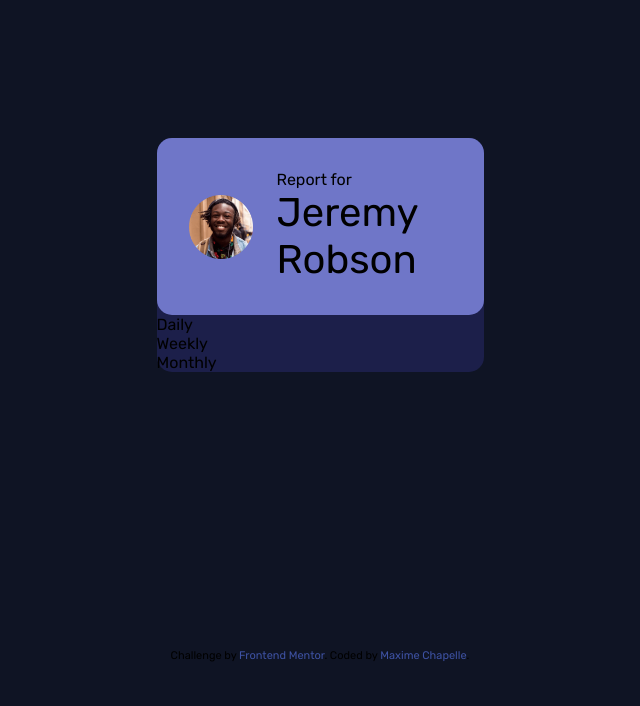
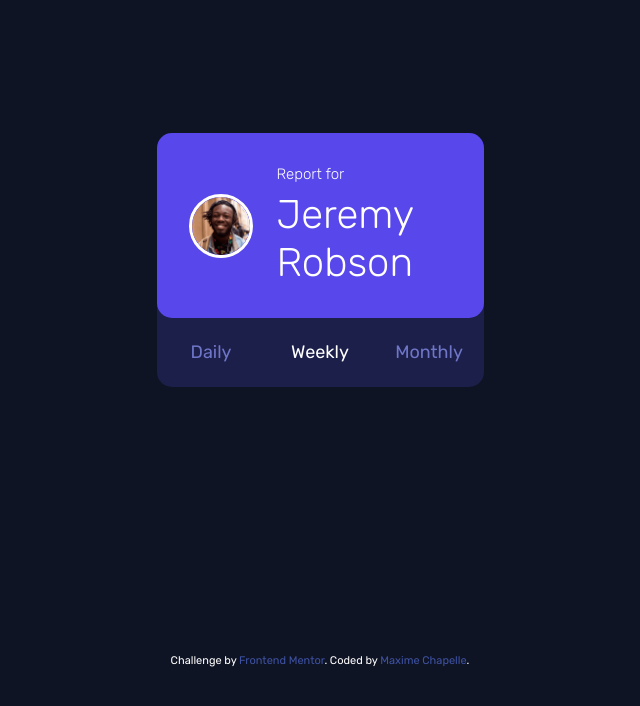
Before and after one commit to maxi1993-tech/time-tracking-dashboard, a website: page index.html in a window 1280 px wide. Shown: the whole page, without its empty margins (320-960 px from the left). Drawn offline with Linux system fonts and the light colour scheme.

Commit message:
feat: add profile card styles with nav buttons

```diff
--- a/index.html
+++ b/index.html
@@ -21,7 +21,7 @@
 
     <section class="card-profil">
       <div class="profil-content">
-        <img src="./images/image-jeremy.png" alt="Jeremy Robson" width="64" height="64">
+        <img class="img-profil" src="./images/image-jeremy.png" alt="Jeremy Robson" width="64" height="64">
         <div class="card-content">
           <p class="profil-paragraph">Report for</p>
           <h1 class="profil-title">Jeremy Robson</h1>
@@ -30,9 +30,9 @@
 
       <nav class="nav">
         <ul>
-          <li><button class="nav-btn" type="button" data-period="daily">Daily</button></li>
-          <li><button class="nav-btn active" type="button" data-period="weekly">Weekly</button></li>
-          <li><button class="nav-btn" type="button" data-period="monthly">Monthly</button></li>
+          <li class="box-btn-nav"><button class="nav-btn" type="button" data-period="daily">Daily</button></li>
+          <li class="box-btn-nav"><button class="nav-btn active" type="button" data-period="weekly">Weekly</button></li>
+          <li class="box-btn-nav"><button class="nav-btn" type="button" data-period="monthly">Monthly</button></li>
         </ul>
       </nav>
     </section>
--- a/src/styles/style.scss
+++ b/src/styles/style.scss
@@ -26,13 +26,14 @@ $spacing-500: 2.5rem;
 
 // radius
 $radius-cards: 15px;
+$radius-img: 50%;
 
 // typography
 $fs-hours: clamp(2rem, 4vw, 3.5rem);
 $lh-hours: 1.18;
 $fw-hours: 300;
 
-$fs-title: clamp(1.75rem, 5vw, 2.5rem);
+$fs-title: clamp(1.5rem, 5vw, 2.5rem);
 $lh-title: 1.18;
 $fw-title: 300;
 
@@ -94,9 +95,11 @@ select {
 body {
   font-family: "Rubik", sans-serif;
   background-color: $color-navy-950;
+  color: $color-white;
   min-height: 100vh;
   display: grid;
   place-items: center;
+  letter-spacing: 0;
 }
 
 .container {
@@ -112,15 +115,60 @@ body {
   border-radius: $radius-cards;
 
   .profil-content {
-    background-color: $color-purple-500;
+    background-color: $color-purple-600;
     border-radius: $radius-cards;
     padding: $spacing-400;
     display: flex;
     align-items: center;
     gap: $spacing-300;
 
-    .profil-title {
-      font-size: $fs-title;
+    .img-profil {
+      border: 3px solid $color-white;
+      border-radius: $radius-img;
+    }
+
+    .card-content {
+      display: flex;
+      flex-direction: column;
+      gap: $spacing-100;
+
+      .profil-paragraph {
+        font-size: $fs-small;
+        line-height: $lh-small;
+        font-weight: $fw-title;
+      }
+
+      .profil-title {
+        font-size: $fs-title;
+        line-height: $lh-title;
+        font-weight: $fw-title;
+      }
+    }
+  }
+}
+
+.nav ul {
+  padding: $spacing-300 0;
+  display: flex;
+
+  .box-btn-nav {
+    max-width: 33.34%;
+    width: 100%;
+    text-align: center;
+  }
+
+  .nav-btn {
+    color: $color-purple-500;
+    font-size: $fs-body;
+    line-height: $lh-body;
+    font-weight: $fw-body;
+
+    &:hover {
+      color: $color-white;
+    }
+
+    &.active {
+      color: $color-white;
     }
   }
 }
```
Also changed, not shown: style.css.
